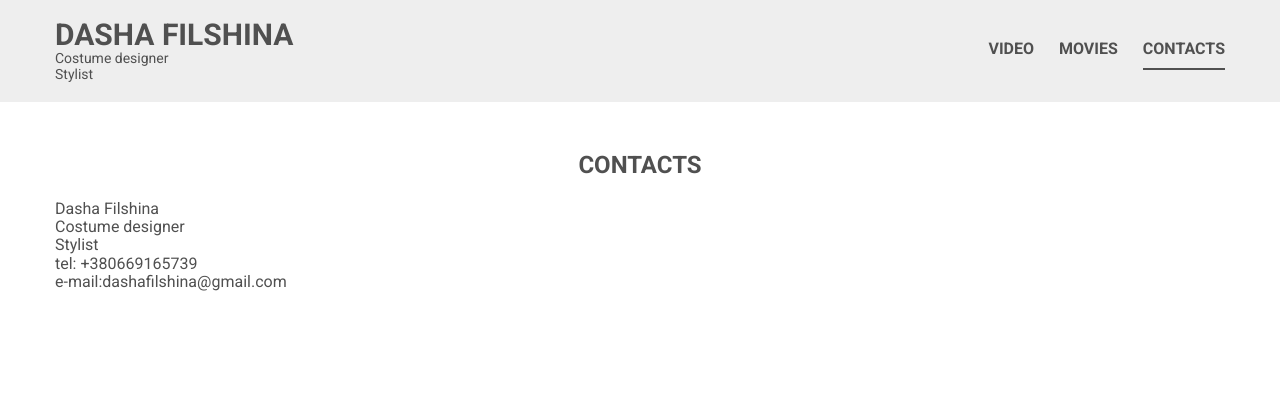
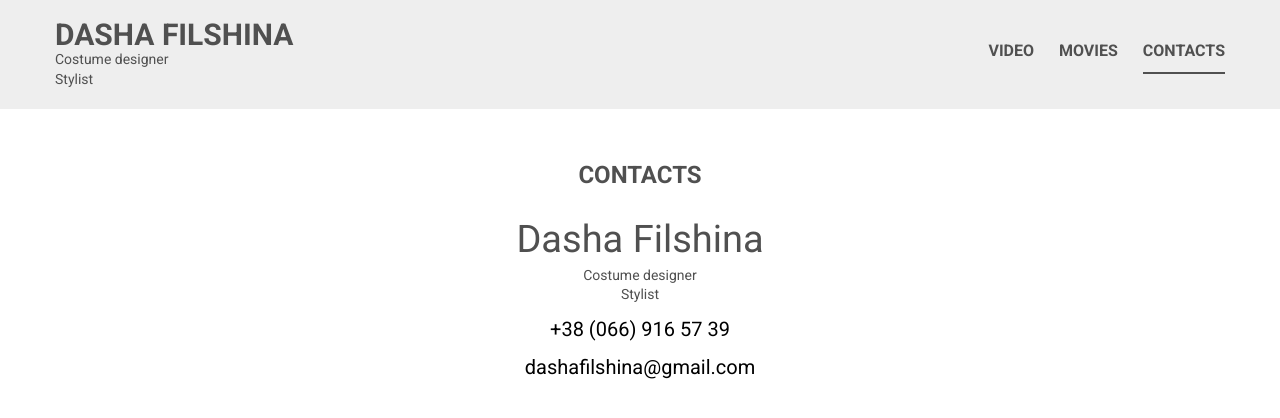
Before and after one commit to dashafilshina/dashafilshina.github.io, a plain HTML site: page CostumeDesigner/contacts.html in a window 1280 px wide. Drawn offline with Linux system fonts and the light colour scheme.

Commit message:
update contacts

```diff
--- a/CostumeDesigner/contacts.html
+++ b/CostumeDesigner/contacts.html
@@ -34,11 +34,13 @@
   <main>
     <h2 class="main-title">Contacts</h2>
     <div class="container">
-      <p>Dasha Filshina<br>
-      Costume designer<br>
-      Stylist<br>
-      tel: +380669165739<br>
-      e-mail:dashafilshina@gmail.com</p>
+      <div class="contacts">
+        <div class="contacts__name">Dasha Filshina</div>
+        <div  class="contacts__prof">Costume designer</div>
+        <div class="contacts__prof">Stylist</div>
+        <a class="contacts__cont" href="tel:+380669165739">+38 (066) 916 57 39</a>
+        <a class="contacts__cont" href="mailto:dashafilshina@gmail.com">dashafilshina@gmail.com</a>
+      </div>
     </div>
   </main>
   <foter>
--- a/CostumeDesigner/css/style.css
+++ b/CostumeDesigner/css/style.css
@@ -1,5 +1,6 @@
 body,p,h1 {
   font-family: 'Roboto', sans-serif;
+  line-height: 1.4;
   color: #505050;
   margin: 0;
   padding: 0;
@@ -17,6 +18,11 @@ ul {
 li {
   list-style: none;
   text-align: center;
+}
+
+button {
+  outline: none;
+  cursor: pointer;
 }
 
 .main-nav {
@@ -333,3 +339,22 @@ iframe {
   text-indent:-9999px;
   background: url('../img/icon_top.png') no-repeat;
 }
+
+.contacts {
+  display: flex;
+  flex-direction: column;
+  text-align: center;
+}
+
+.contacts__name {
+  font-size: 38px;
+}
+
+.contacts__prof {
+  font-size: 14px;
+}
+
+.contacts__cont {
+  margin-top: 10px;
+  font-size: 20px;
+}
```
